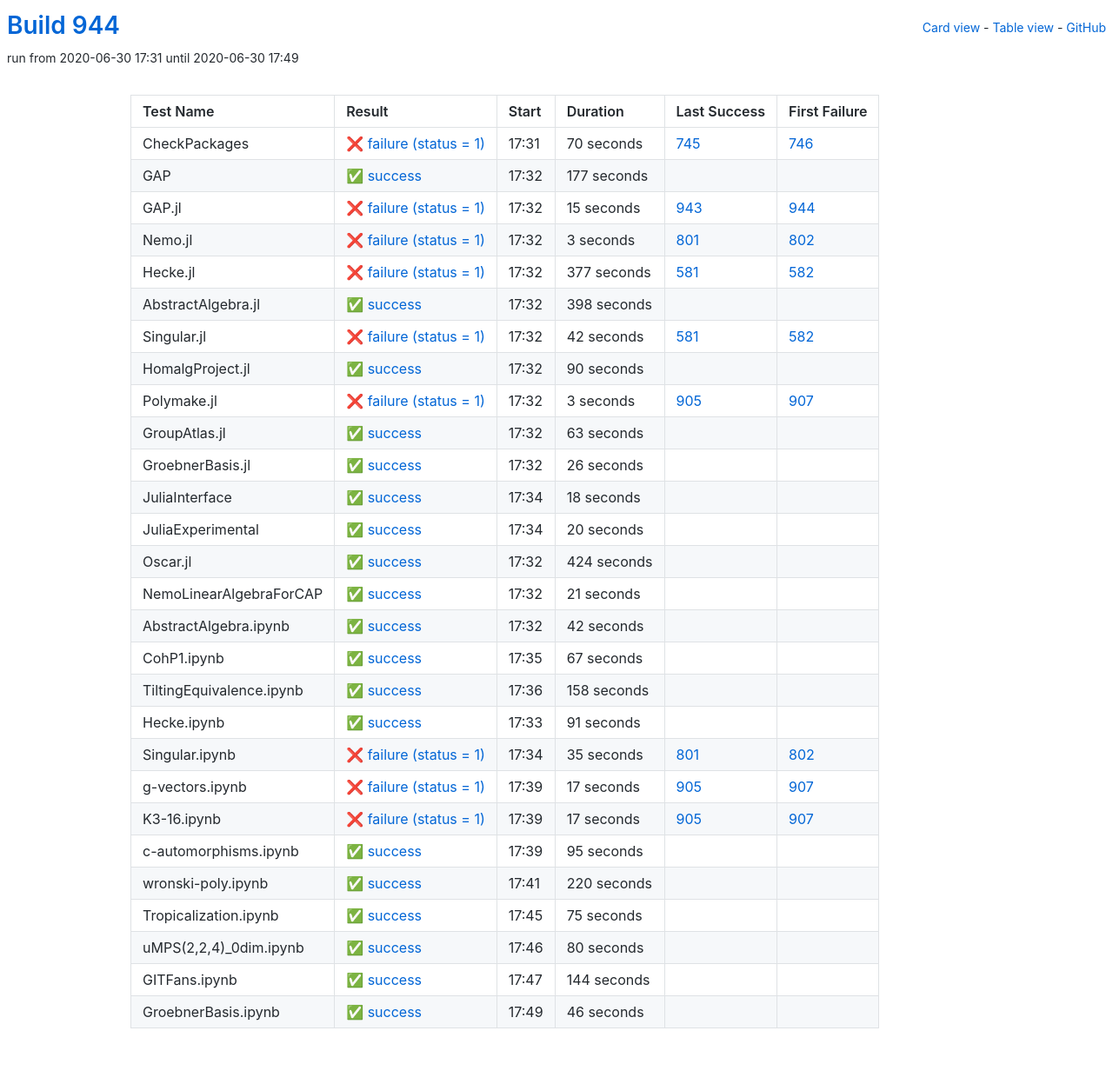
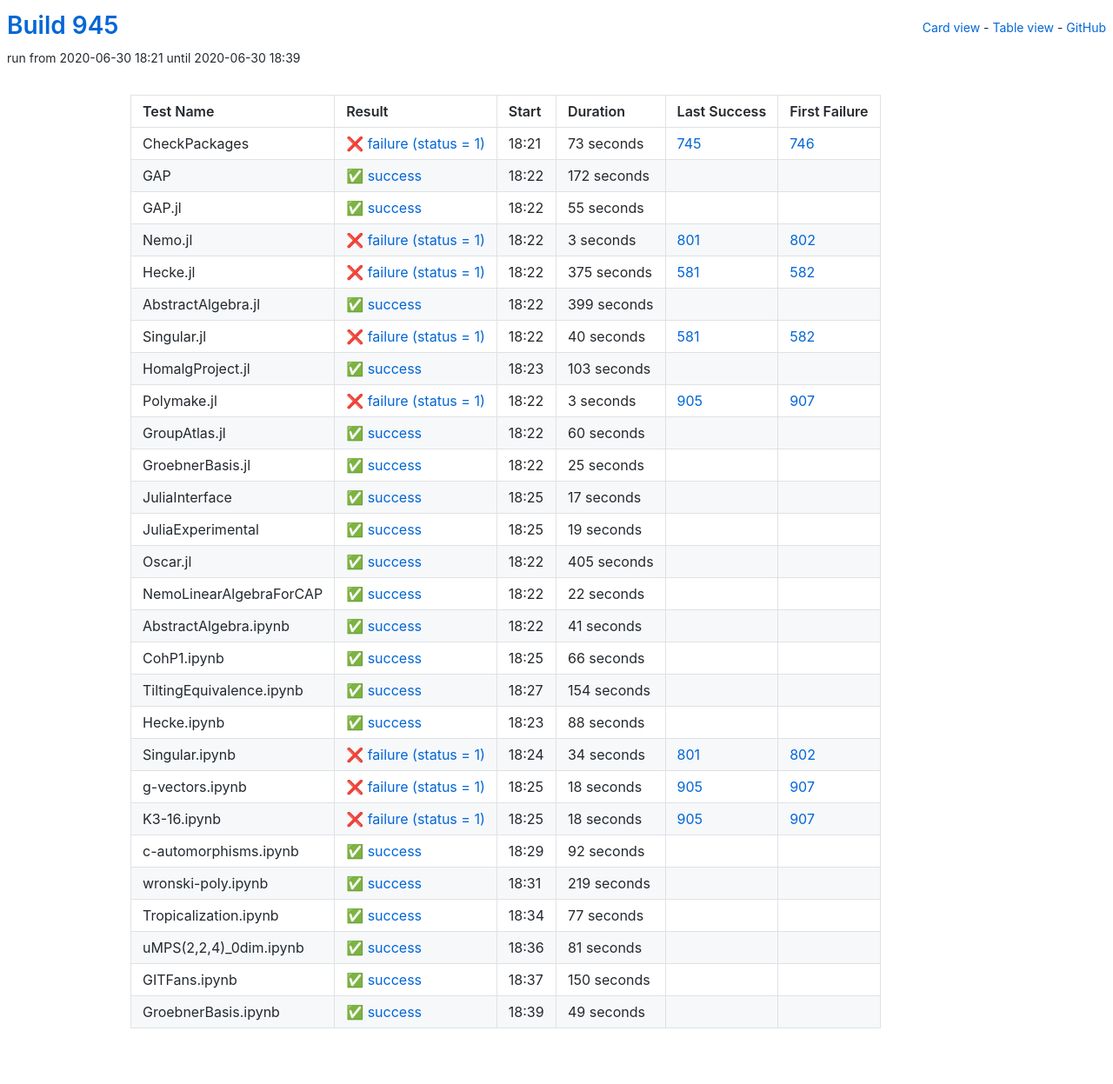
Before and after one commit to oscar-system/oscar-ci-status-1.4, a Jekyll site: the page built from table.html, in a window 1280 px wide. Shown: the whole page at 87% size. Built offline with Jekyll 4.4.1, drawn with Linux system fonts in a browser that asks for light colours.

Commit message:
Build #945

```diff
--- a/_data/ci.yml
+++ b/_data/ci.yml
@@ -1,6 +1,6 @@
 ---
-build: 944
-build_url: https://oscarci.mathematik.uni-kl.de/job/oscar-julia-1.4/944/
+build: 945
+build_url: https://oscarci.mathematik.uni-kl.de/job/oscar-julia-1.4/945/
 job: oscar-julia-1.4
 organization: oscar-system
 repo: oscar-ci-status-1.4
@@ -8,44 +8,44 @@ repourl: https://github.com/oscar-system/oscar-ci-status-1.4
 tests:
 - name: CheckPackages
   id: checkpackages
-  log: https://oscarci.mathematik.uni-kl.de/job/oscar-julia-1.4/944/artifact/logs/build-944/CheckPackages.log
-  start: 2020-06-30 17:31
+  log: https://oscarci.mathematik.uni-kl.de/job/oscar-julia-1.4/945/artifact/logs/build-945/CheckPackages.log
+  start: 2020-06-30 18:21
   success: false
   exitcode: 1
   status: failure
-  duration: 70
+  duration: 73
   last_success: 745
   last_success_url: https://oscarci.mathematik.uni-kl.de/job/oscar-julia-1.4/745/
   first_failure: 746
   first_failure_url: https://oscarci.mathematik.uni-kl.de/job/oscar-julia-1.4/746/
 - name: GAP
   id: gap
-  log: https://oscarci.mathematik.uni-kl.de/job/oscar-julia-1.4/944/artifact/logs/build-944/GAP.log
-  start: 2020-06-30 17:32
+  log: https://oscarci.mathematik.uni-kl.de/job/oscar-julia-1.4/945/artifact/logs/build-945/GAP.log
+  start: 2020-06-30 18:22
   success: true
   exitcode: 0
   status: success
-  duration: 177
+  duration: 172
   last_success: false
   last_success_url:
   first_failure: false
   first_failure_url:
 - name: GAP.jl
   id: gap-jl
-  log: https://oscarci.mathematik.uni-kl.de/job/oscar-julia-1.4/944/artifact/logs/build-944/GAP.jl.log
-  start: 2020-06-30 17:32
-  success: false
-  exitcode: 1
-  status: failure
-  duration: 15
-  last_success: 943
-  last_success_url: https://oscarci.mathematik.uni-kl.de/job/oscar-julia-1.4/943/
-  first_failure: 944
-  first_failure_url: https://oscarci.mathematik.uni-kl.de/job/oscar-julia-1.4/944/
+  log: https://oscarci.mathematik.uni-kl.de/job/oscar-julia-1.4/945/artifact/logs/build-945/GAP.jl.log
+  start: 2020-06-30 18:22
+  success: true
+  exitcode: 0
+  status: success
+  duration: 55
+  last_success: false
+  last_success_url:
+  first_failure: false
+  first_failure_url:
 - name: Nemo.jl
   id: nemo-jl
-  log: https://oscarci.mathematik.uni-kl.de/job/oscar-julia-1.4/944/artifact/logs/build-944/Nemo.jl.log
-  start: 2020-06-30 17:32
+  log: https://oscarci.mathematik.uni-kl.de/job/oscar-julia-1.4/945/artifact/logs/build-945/Nemo.jl.log
+  start: 2020-06-30 18:22
   success: false
   exitcode: 1
   status: failure
@@ -56,56 +56,56 @@ tests:
   first_failure_url: https://oscarci.mathematik.uni-kl.de/job/oscar-julia-1.4/802/
 - name: Hecke.jl
   id: hecke-jl
-  log: https://oscarci.mathematik.uni-kl.de/job/oscar-julia-1.4/944/artifact/logs/build-944/Hecke.jl.log
-  start: 2020-06-30 17:32
+  log: https://oscarci.mathematik.uni-kl.de/job/oscar-julia-1.4/945/artifact/logs/build-945/Hecke.jl.log
+  start: 2020-06-30 18:22
   success: false
   exitcode: 1
   status: failure
-  duration: 377
+  duration: 375
   last_success: 581
   last_success_url: https://oscarci.mathematik.uni-kl.de/job/oscar-julia-1.4/581/
   first_failure: 582
   first_failure_url: https://oscarci.mathematik.uni-kl.de/job/oscar-julia-1.4/582/
 - name: AbstractAlgebra.jl
   id: abstractalgebra-jl
-  log: https://oscarci.mathematik.uni-kl.de/job/oscar-julia-1.4/944/artifact/logs/build-944/AbstractAlgebra.jl.log
-  start: 2020-06-30 17:32
+  log: https://oscarci.mathematik.uni-kl.de/job/oscar-julia-1.4/945/artifact/logs/build-945/AbstractAlgebra.jl.log
+  start: 2020-06-30 18:22
   success: true
   exitcode: 0
   status: success
-  duration: 398
+  duration: 399
   last_success: false
   last_success_url:
   first_failure: false
   first_failure_url:
 - name: Singular.jl
   id: singular-jl
-  log: https://oscarci.mathematik.uni-kl.de/job/oscar-julia-1.4/944/artifact/logs/build-944/Singular.jl.log
-  start: 2020-06-30 17:32
+  log: https://oscarci.mathematik.uni-kl.de/job/oscar-julia-1.4/945/artifact/logs/build-945/Singular.jl.log
+  start: 2020-06-30 18:22
   success: false
   exitcode: 1
   status: failure
-  duration: 42
+  duration: 40
   last_success: 581
   last_success_url: https://oscarci.mathematik.uni-kl.de/job/oscar-julia-1.4/581/
   first_failure: 582
   first_failure_url: https://oscarci.mathematik.uni-kl.de/job/oscar-julia-1.4/582/
 - name: HomalgProject.jl
   id: homalgproject-jl
-  log: https://oscarci.mathematik.uni-kl.de/job/oscar-julia-1.4/944/artifact/logs/build-944/HomalgProject.jl.log
-  start: 2020-06-30 17:32
+  log: https://oscarci.mathematik.uni-kl.de/job/oscar-julia-1.4/945/artifact/logs/build-945/HomalgProject.jl.log
+  start: 2020-06-30 18:23
   success: true
   exitcode: 0
   status: success
-  duration: 90
+  duration: 103
   last_success: false
   last_success_url:
   first_failure: false
   first_failure_url:
 - name: Polymake.jl
   id: polymake-jl
-  log: https://oscarci.mathematik.uni-kl.de/job/oscar-julia-1.4/944/artifact/logs/build-944/Polymake.jl.log
-  start: 2020-06-30 17:32
+  log: https://oscarci.mathematik.uni-kl.de/job/oscar-julia-1.4/945/artifact/logs/build-945/Polymake.jl.log
+  start: 2020-06-30 18:22
   success: false
   exitcode: 1
   status: failure
@@ -116,228 +116,228 @@ tests:
   first_failure_url: https://oscarci.mathematik.uni-kl.de/job/oscar-julia-1.4/907/
 - name: GroupAtlas.jl
   id: groupatlas-jl
-  log: https://oscarci.mathematik.uni-kl.de/job/oscar-julia-1.4/944/artifact/logs/build-944/GroupAtlas.jl.log
-  start: 2020-06-30 17:32
+  log: https://oscarci.mathematik.uni-kl.de/job/oscar-julia-1.4/945/artifact/logs/build-945/GroupAtlas.jl.log
+  start: 2020-06-30 18:22
   success: true
   exitcode: 0
   status: success
-  duration: 63
+  duration: 60
   last_success: false
   last_success_url:
   first_failure: false
   first_failure_url:
 - name: GroebnerBasis.jl
   id: groebnerbasis-jl
-  log: https://oscarci.mathematik.uni-kl.de/job/oscar-julia-1.4/944/artifact/logs/build-944/GroebnerBasis.jl.log
-  start: 2020-06-30 17:32
+  log: https://oscarci.mathematik.uni-kl.de/job/oscar-julia-1.4/945/artifact/logs/build-945/GroebnerBasis.jl.log
+  start: 2020-06-30 18:22
   success: true
   exitcode: 0
   status: success
-  duration: 26
+  duration: 25
   last_success: false
   last_success_url:
   first_failure: false
   first_failure_url:
 - name: JuliaInterface
   id: juliainterface
-  log: https://oscarci.mathematik.uni-kl.de/job/oscar-julia-1.4/944/artifact/logs/build-944/JuliaInterface.log
-  start: 2020-06-30 17:34
+  log: https://oscarci.mathematik.uni-kl.de/job/oscar-julia-1.4/945/artifact/logs/build-945/JuliaInterface.log
+  start: 2020-06-30 18:25
   success: true
   exitcode: 0
   status: success
-  duration: 18
+  duration: 17
   last_success: false
   last_success_url:
   first_failure: false
   first_failure_url:
 - name: JuliaExperimental
   id: juliaexperimental
-  log: https://oscarci.mathematik.uni-kl.de/job/oscar-julia-1.4/944/artifact/logs/build-944/JuliaExperimental.log
-  start: 2020-06-30 17:34
+  log: https://oscarci.mathematik.uni-kl.de/job/oscar-julia-1.4/945/artifact/logs/build-945/JuliaExperimental.log
+  start: 2020-06-30 18:25
   success: true
   exitcode: 0
   status: success
-  duration: 20
+  duration: 19
   last_success: false
   last_success_url:
   first_failure: false
   first_failure_url:
 - name: Oscar.jl
   id: oscar-jl
-  log: https://oscarci.mathematik.uni-kl.de/job/oscar-julia-1.4/944/artifact/logs/build-944/Oscar.jl.log
-  start: 2020-06-30 17:32
+  log: https://oscarci.mathematik.uni-kl.de/job/oscar-julia-1.4/945/artifact/logs/build-945/Oscar.jl.log
+  start: 2020-06-30 18:22
   success: true
   exitcode: 0
   status: success
-  duration: 424
+  duration: 405
   last_success: false
   last_success_url:
   first_failure: false
   first_failure_url:
 - name: NemoLinearAlgebraForCAP
   id: nemolinearalgebraforcap
-  log: https://oscarci.mathematik.uni-kl.de/job/oscar-julia-1.4/944/artifact/logs/build-944/NemoLinearAlgebraForCAP.log
-  start: 2020-06-30 17:32
+  log: https://oscarci.mathematik.uni-kl.de/job/oscar-julia-1.4/945/artifact/logs/build-945/NemoLinearAlgebraForCAP.log
+  start: 2020-06-30 18:22
   success: true
   exitcode: 0
   status: success
-  duration: 21
+  duration: 22
   last_success: false
   last_success_url:
   first_failure: false
   first_failure_url:
 - name: AbstractAlgebra.ipynb
   id: abstractalgebra-ipynb
-  log: https://oscarci.mathematik.uni-kl.de/job/oscar-julia-1.4/944/artifact/logs/build-944/AbstractAlgebra.ipynb.log
-  start: 2020-06-30 17:32
+  log: https://oscarci.mathematik.uni-kl.de/job/oscar-julia-1.4/945/artifact/logs/build-945/AbstractAlgebra.ipynb.log
+  start: 2020-06-30 18:22
   success: true
   exitcode: 0
   status: success
-  duration: 42
+  duration: 41
   last_success: false
   last_success_url:
   first_failure: false
   first_failure_url:
 - name: CohP1.ipynb
   id: cohp1-ipynb
-  log: https://oscarci.mathematik.uni-kl.de/job/oscar-julia-1.4/944/artifact/logs/build-944/CohP1.ipynb.log
-  start: 2020-06-30 17:35
+  log: https://oscarci.mathematik.uni-kl.de/job/oscar-julia-1.4/945/artifact/logs/build-945/CohP1.ipynb.log
+  start: 2020-06-30 18:25
   success: true
   exitcode: 0
   status: success
-  duration: 67
+  duration: 66
   last_success: false
   last_success_url:
   first_failure: false
   first_failure_url:
 - name: TiltingEquivalence.ipynb
   id: tiltingequivalence-ipynb
-  log: https://oscarci.mathematik.uni-kl.de/job/oscar-julia-1.4/944/artifact/logs/build-944/TiltingEquivalence.ipynb.log
-  start: 2020-06-30 17:36
+  log: https://oscarci.mathematik.uni-kl.de/job/oscar-julia-1.4/945/artifact/logs/build-945/TiltingEquivalence.ipynb.log
+  start: 2020-06-30 18:27
   success: true
   exitcode: 0
   status: success
-  duration: 158
+  duration: 154
   last_success: false
   last_success_url:
   first_failure: false
   first_failure_url:
 - name: Hecke.ipynb
   id: hecke-ipynb
-  log: https://oscarci.mathematik.uni-kl.de/job/oscar-julia-1.4/944/artifact/logs/build-944/Hecke.ipynb.log
-  start: 2020-06-30 17:33
+  log: https://oscarci.mathematik.uni-kl.de/job/oscar-julia-1.4/945/artifact/logs/build-945/Hecke.ipynb.log
+  start: 2020-06-30 18:23
   success: true
   exitcode: 0
   status: success
-  duration: 91
+  duration: 88
   last_success: false
   last_success_url:
   first_failure: false
   first_failure_url:
 - name: Singular.ipynb
   id: singular-ipynb
-  log: https://oscarci.mathematik.uni-kl.de/job/oscar-julia-1.4/944/artifact/logs/build-944/Singular.ipynb.log
-  start: 2020-06-30 17:34
+  log: https://oscarci.mathematik.uni-kl.de/job/oscar-julia-1.4/945/artifact/logs/build-945/Singular.ipynb.log
+  start: 2020-06-30 18:24
   success: false
   exitcode: 1
   status: failure
-  duration: 35
+  duration: 34
   last_success: 801
   last_success_url: https://oscarci.mathematik.uni-kl.de/job/oscar-julia-1.4/801/
   first_failure: 802
   first_failure_url: https://oscarci.mathematik.uni-kl.de/job/oscar-julia-1.4/802/
 - name: g-vectors.ipynb
   id: g-vectors-ipynb
-  log: https://oscarci.mathematik.uni-kl.de/job/oscar-julia-1.4/944/artifact/logs/build-944/g-vectors.ipynb.log
-  start: 2020-06-30 17:39
+  log: https://oscarci.mathematik.uni-kl.de/job/oscar-julia-1.4/945/artifact/logs/build-945/g-vectors.ipynb.log
+  start: 2020-06-30 18:25
   success: false
   exitcode: 1
   status: failure
-  duration: 17
+  duration: 18
   last_success: 905
   last_success_url: https://oscarci.mathematik.uni-kl.de/job/oscar-julia-1.4/905/
   first_failure: 907
   first_failure_url: https://oscarci.mathematik.uni-kl.de/job/oscar-julia-1.4/907/
 - name: K3-16.ipynb
   id: k3-16-ipynb
-  log: https://oscarci.mathematik.uni-kl.de/job/oscar-julia-1.4/944/artifact/logs/build-944/K3-16.ipynb.log
-  start: 2020-06-30 17:39
+  log: https://oscarci.mathematik.uni-kl.de/job/oscar-julia-1.4/945/artifact/logs/build-945/K3-16.ipynb.log
+  start: 2020-06-30 18:25
   success: false
   exitcode: 1
   status: failure
-  duration: 17
+  duration: 18
   last_success: 905
   last_success_url: https://oscarci.mathematik.uni-kl.de/job/oscar-julia-1.4/905/
   first_failure: 907
   first_failure_url: https://oscarci.mathematik.uni-kl.de/job/oscar-julia-1.4/907/
 - name: c-automorphisms.ipynb
   id: c-automorphisms-ipynb
-  log: https://oscarci.mathematik.uni-kl.de/job/oscar-julia-1.4/944/artifact/logs/build-944/c-automorphisms.ipynb.log
-  start: 2020-06-30 17:39
+  log: https://oscarci.mathematik.uni-kl.de/job/oscar-julia-1.4/945/artifact/logs/build-945/c-automorphisms.ipynb.log
+  start: 2020-06-30 18:29
   success: true
   exitcode: 0
   status: success
-  duration: 95
+  duration: 92
   last_success: false
   last_success_url:
   first_failure: false
   first_failure_url:
 - name: wronski-poly.ipynb
   id: wronski-poly-ipynb
-  log: https://oscarci.mathematik.uni-kl.de/job/oscar-julia-1.4/944/artifact/logs/build-944/wronski-poly.ipynb.log
-  start: 2020-06-30 17:41
+  log: https://oscarci.mathematik.uni-kl.de/job/oscar-julia-1.4/945/artifact/logs/build-945/wronski-poly.ipynb.log
+  start: 2020-06-30 18:31
   success: true
   exitcode: 0
   status: success
-  duration: 220
+  duration: 219
   last_success: false
   last_success_url:
   first_failure: false
   first_failure_url:
 - name: Tropicalization.ipynb
   id: tropicalization-ipynb
-  log: https://oscarci.mathematik.uni-kl.de/job/oscar-julia-1.4/944/artifact/logs/build-944/Tropicalization.ipynb.log
-  start: 2020-06-30 17:45
+  log: https://oscarci.mathematik.uni-kl.de/job/oscar-julia-1.4/945/artifact/logs/build-945/Tropicalization.ipynb.log
+  start: 2020-06-30 18:34
   success: true
   exitcode: 0
   status: success
-  duration: 75
+  duration: 77
   last_success: false
   last_success_url:
   first_failure: false
   first_failure_url:
 - name: uMPS(2,2,4)_0dim.ipynb
   id: umps-2-2-4-0dim-ipynb
-  log: https://oscarci.mathematik.uni-kl.de/job/oscar-julia-1.4/944/artifact/logs/build-944/uMPS-2-2-4-_0dim.ipynb.log
-  start: 2020-06-30 17:46
+  log: https://oscarci.mathematik.uni-kl.de/job/oscar-julia-1.4/945/artifact/logs/build-945/uMPS-2-2-4-_0dim.ipynb.log
+  start: 2020-06-30 18:36
   success: true
   exitcode: 0
   status: success
-  duration: 80
+  duration: 81
   last_success: false
   last_success_url:
   first_failure: false
   first_failure_url:
 - name: GITFans.ipynb
   id: gitfans-ipynb
-  log: https://oscarci.mathematik.uni-kl.de/job/oscar-julia-1.4/944/artifact/logs/build-944/GITFans.ipynb.log
-  start: 2020-06-30 17:47
+  log: https://oscarci.mathematik.uni-kl.de/job/oscar-julia-1.4/945/artifact/logs/build-945/GITFans.ipynb.log
+  start: 2020-06-30 18:37
   success: true
   exitcode: 0
   status: success
-  duration: 144
+  duration: 150
   last_success: false
   last_success_url:
   first_failure: false
   first_failure_url:
 - name: GroebnerBasis.ipynb
   id: groebnerbasis-ipynb
-  log: https://oscarci.mathematik.uni-kl.de/job/oscar-julia-1.4/944/artifact/logs/build-944/GroebnerBasis.ipynb.log
-  start: 2020-06-30 17:49
+  log: https://oscarci.mathematik.uni-kl.de/job/oscar-julia-1.4/945/artifact/logs/build-945/GroebnerBasis.ipynb.log
+  start: 2020-06-30 18:39
   success: true
   exitcode: 0
   status: success
-  duration: 46
+  duration: 49
   last_success: false
   last_success_url:
   first_failure: false
```
Also changed, not shown: README.md.
